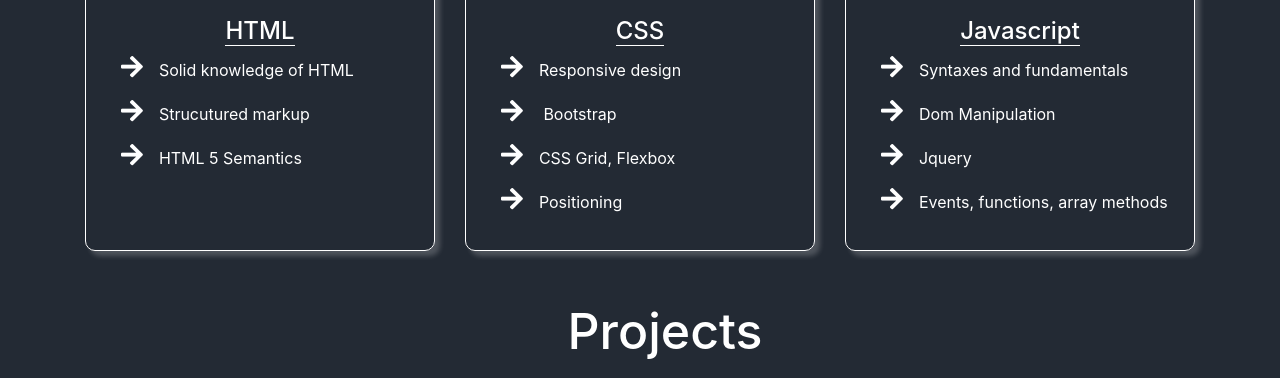
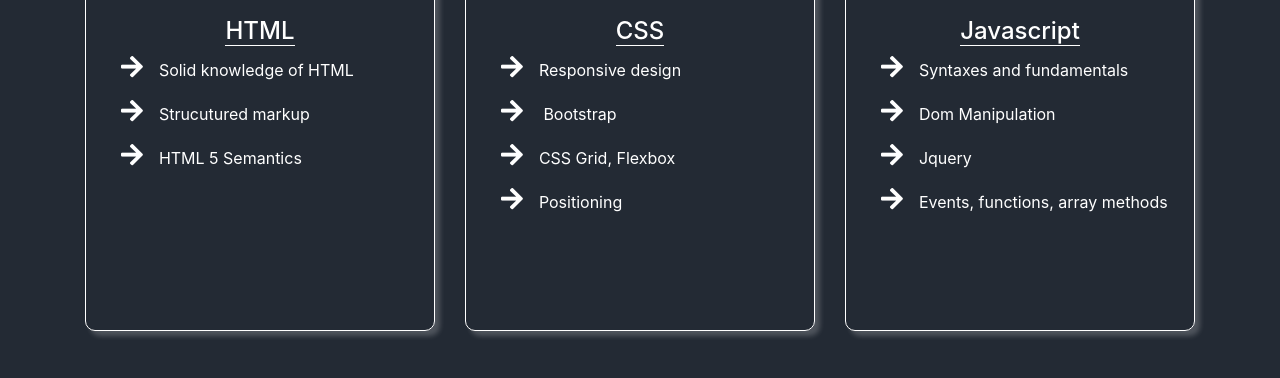
Before and after one commit to gergelycsikos/portfolio, a plain HTML site: page index.html in a window 1280 px wide. Shown: the part 906-1284 px from the top of the page. Drawn offline with nearby package versions, Linux system fonts and the light colour scheme.

Commit message:
responsivity changes

```diff
--- a/styles.css
+++ b/styles.css
@@ -275,3 +275,9 @@
             display: none;
         }
     }
+
+    @media(min-width: 768px) {
+        .box {
+            height: 400px;
+        }
+    }
```
